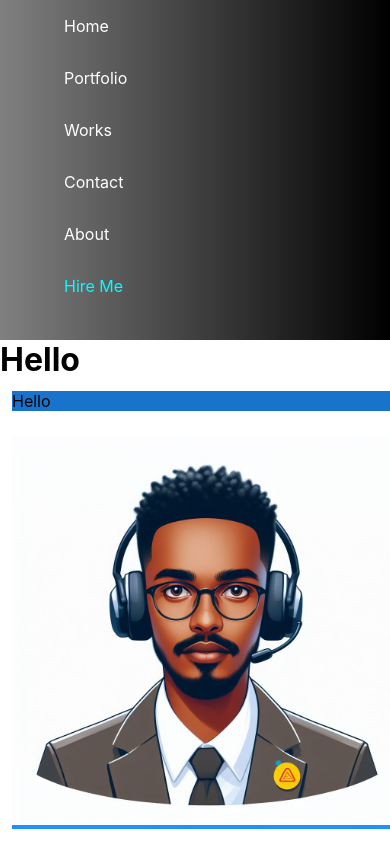
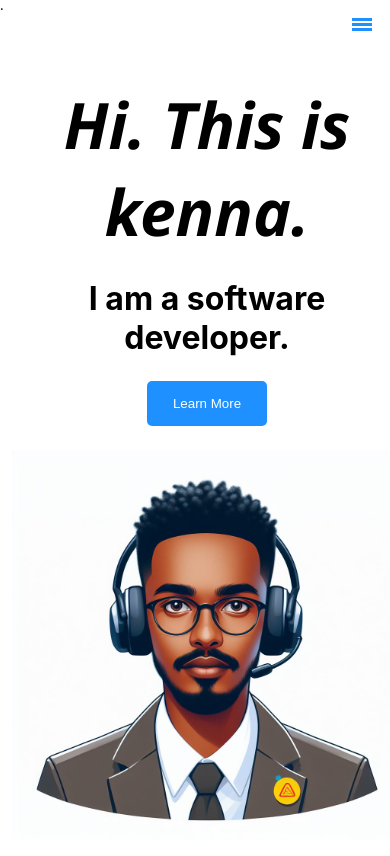
Before and after one commit to kennataddese6/PortfolioWeb, a React (Create React App) app: page / in a window 390 px wide. Built offline with nearby package versions, Linux system fonts and the light colour scheme.

Commit message:
add a list menu

```diff
--- a/src/App.css
+++ b/src/App.css
@@ -2,7 +2,23 @@
   margin: 0;
   /* padding: 0; */
 }
+.menuContainer {
+  display: none;
+  position: sticky;
+  float: right;
+  margin: 16px;
+  z-index: 1;
+}
+
+.menulist {
+  background-color: dodgerblue;
+  width: 20px;
+  height: 3px;
+  margin: 2px;
+  cursor: pointer;
+}
 ul {
+  display: block;
   list-style-type: none;
   color: white;
   background: linear-gradient(to left, black, grey);
@@ -71,25 +87,67 @@ li:hover .dropDownContainer {
   float: left;
   width: 46.875%;
   margin: 12px;
-  background-color: dodgerblue;
 }
 .LandingPageImage {
   width: 100%;
   height: auto;
+  cursor: all-scroll;
 }
 .descriptionContainer {
-  background-color: rgba(0, 0, 0, 0.2);
+  text-align: center;
 }
-
+.IntroductionName {
+  margin-top: 26vh;
+  font-size: 64px;
+  font-family: "Segoe UI", Tahoma, Geneva, Verdana, sans-serif;
+  font-style: italic;
+}
+.IntroductionCareer {
+  margin-top: 24px;
+}
+.learnMoreButton {
+  width: 120px;
+  height: 45px;
+  border-radius: 5px;
+  border: none;
+  color: white;
+  background-color: dodgerblue;
+  margin-top: 24px;
+  cursor: pointer;
+}
+.learnMoreButton:hover {
+  background-color: black;
+}
 @media screen and (max-width: 767px) {
+  ul {
+    display: none;
+  }
+  .showNavbar {
+    display: block;
+  }
+  .menuContainer {
+    display: block;
+  }
   .gallery {
     width: 100%;
   }
+  .IntroductionName {
+    margin-top: 20px;
+  }
 }
 @media screen and (max-width: 678px) {
+  @keyframes slideDown {
+    from {
+      height: 0;
+    }
+    to {
+      max-height: 340px;
+    }
+  }
   ul {
     color: white;
     height: 340px;
+    animation: slideDown 0.15s;
   }
   li {
     float: none;
--- a/src/App.js
+++ b/src/App.js
@@ -1,10 +1,26 @@
 import "./App.css";
 import { FaAngleRight } from "react-icons/fa";
 import imageOne from "../src/Assets/ImageOne.jpeg";
+import { useState } from "react";
 function App() {
+  const [showNavbar, setShowNavbar] = useState(false);
+  const handleShowNavbar = () => {
+    setShowNavbar(!showNavbar);
+  };
+
   return (
     <>
-      <ul>
+      <div
+        className="menuContainer"
+        onClick={() => {
+          handleShowNavbar();
+        }}
+      >
+        <div className="menulist"> </div>
+        <div className="menulist"> </div>
+        <div className="menulist"> </div>
+      </div>
+      <ul className={showNavbar ? "showNavbar" : ""}>
         <li> Home</li>
         <li> Portfolio </li>
         <li> Works </li>
@@ -34,9 +50,13 @@ function App() {
           <> Hire Me </>{" "}
         </li>
       </ul>
-      <h1> Hello</h1>
+      <h6>.</h6>
       <div className="gallery">
-        <div className="descriptionContainer"> Hello</div>
+        <div className="descriptionContainer">
+          <h1 className="IntroductionName">Hi. This is kenna.</h1>
+          <h1 className="IntroductionCareer">I am a software developer.</h1>
+          <button className="learnMoreButton">Learn More</button>
+        </div>
       </div>
       <div className="gallery">
         <img src={imageOne} className="LandingPageImage" />
```
